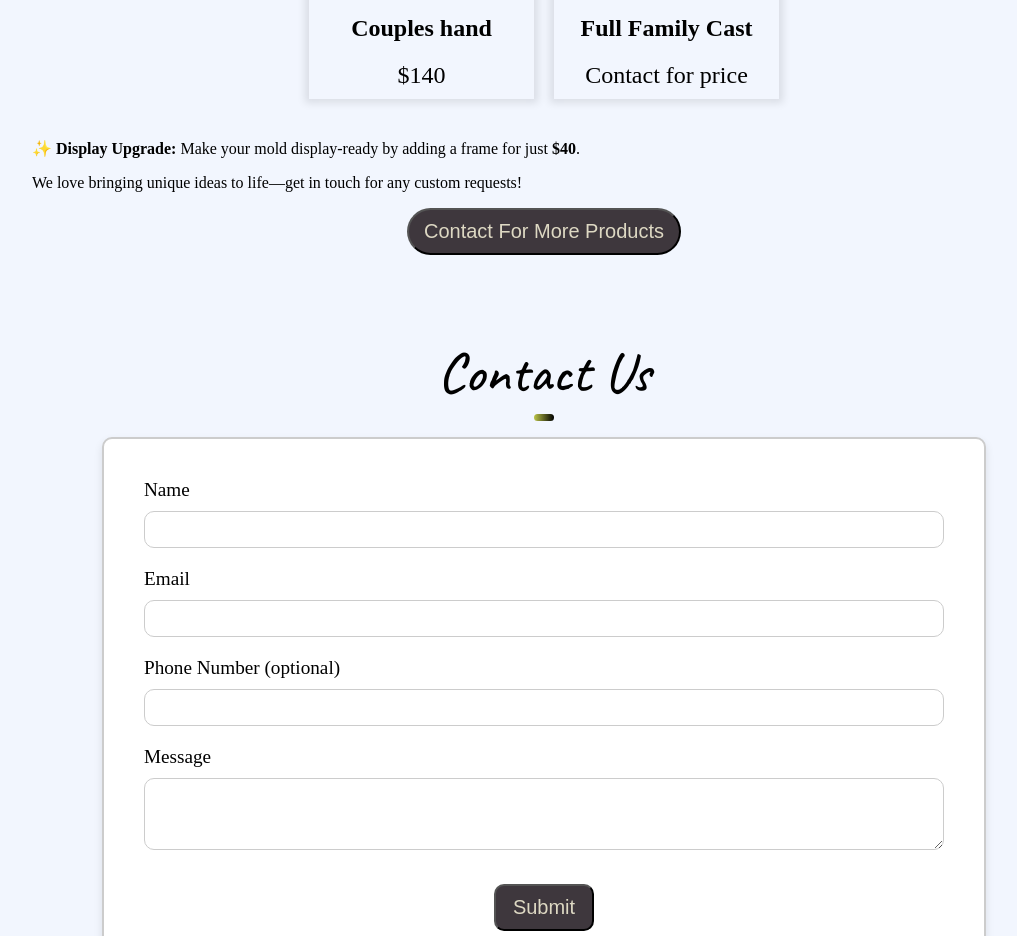
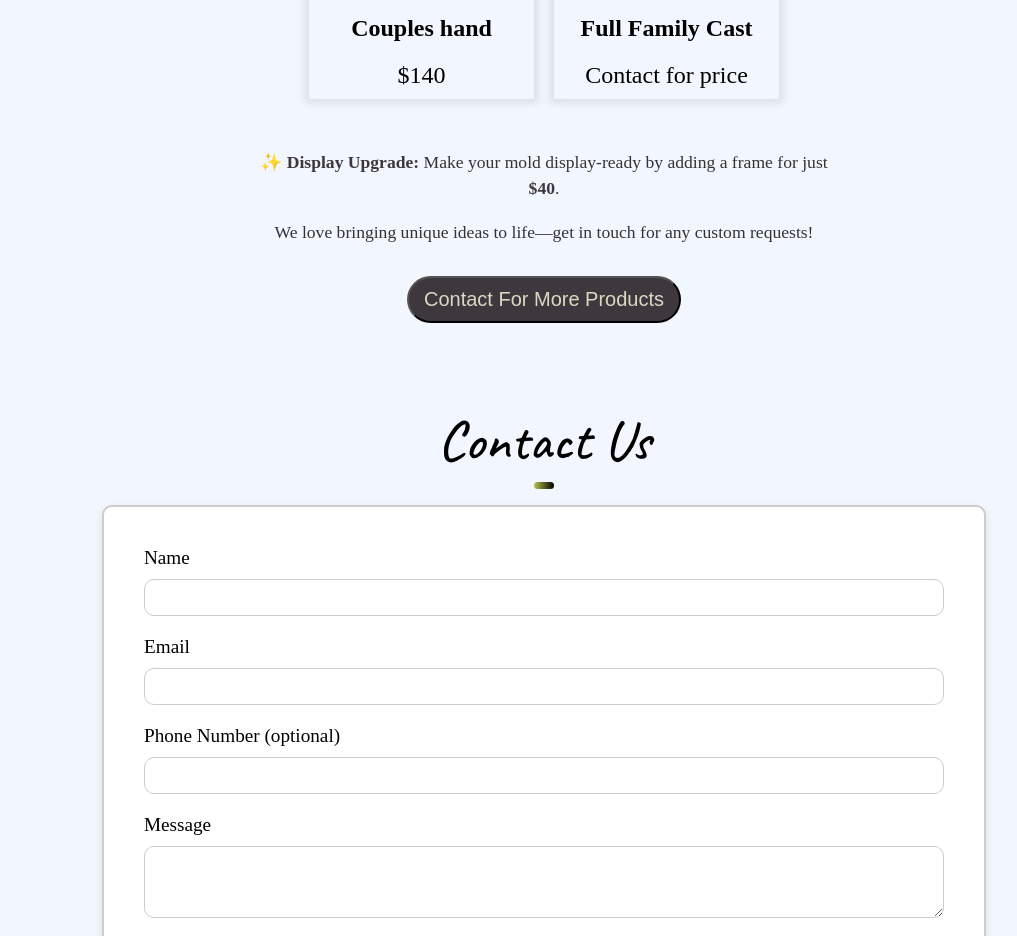
Before and after one commit to thehasnanialeen/memories_in_mold, a React (Create React App) app: page / in a window 1280 px wide. Shown: the part 2120-3056 px from the top of the page, without its empty margins (96-1113 px from the left). Built offline with nearby package versions, Linux system fonts and the light colour scheme.

Commit message:
Add styles for product notes
Add styles for product notes section including text alignment, margins, and colors.

```diff
--- a/src/components/Products/products.scss
+++ b/src/components/Products/products.scss
@@ -29,7 +29,27 @@
         }
     }
 
+    .product-notes {
+          text-align: center;
+          margin: 30px auto 20px auto; /* Spacing above and below */
+          max-width: 600px;
+          padding: 0 15px;
+          color: #333; /* Dark grey text */
+
+          p {
+            font-size: 1.1rem;
+            margin-bottom: 10px;
+            line-height: 1.5;
+
+            strong {
+              color: #3e373d; /* A Gold/Bronze color to match a 'keepsake' vibe - or use your brand color */
+              font-weight: 700;
+            }
+         }
+    }
+
     .product-button {
+        margin-top: 30px;
         margin-bottom: 20px;
         text-align: center;
 
```
